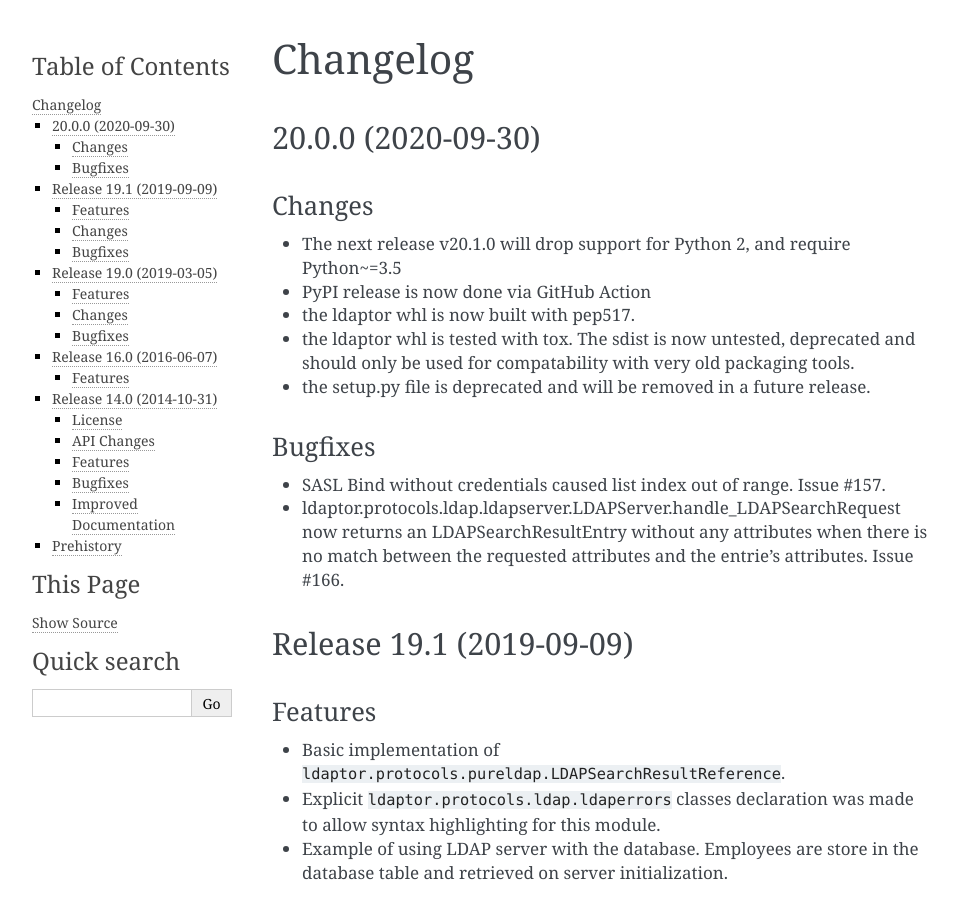
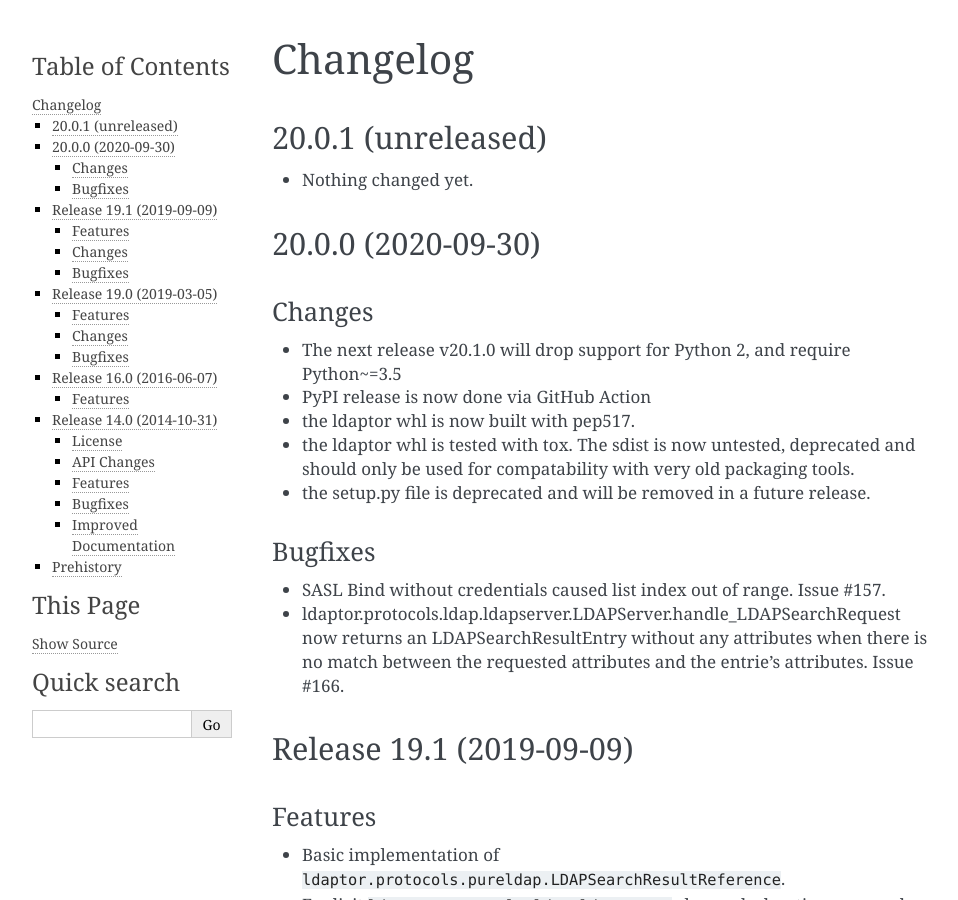
Before and after one commit to twisted/ldaptor, a Sphinx documentation site: the page built from docs/source/NEWS.rst, in a window 1280 px wide and 900 px high. Shown: the whole window, without its empty margins (148-1106 px from the left). Built offline with Sphinx 7.4.7, drawn with Linux system fonts in a browser that asks for light colours.

Commit message:
Back to development: 20.0.1

```diff
--- a/docs/source/NEWS.rst
+++ b/docs/source/NEWS.rst
@@ -1,5 +1,11 @@
 Changelog
 =========
+
+20.0.1 (unreleased)
+-------------------
+
+- Nothing changed yet.
+
 
 20.0.0 (2020-09-30)
 -------------------
--- a/ldaptor/__init__.py
+++ b/ldaptor/__init__.py
@@ -1,5 +1,5 @@
 """A Pure-Python Twisted library for LDAP"""
-__version__ = "20.0.0"
+__version__ = "20.0.1.dev0"
 
 __title__ = "ldaptor"
 __description__ = "A Pure-Python Twisted library for LDAP"
```
